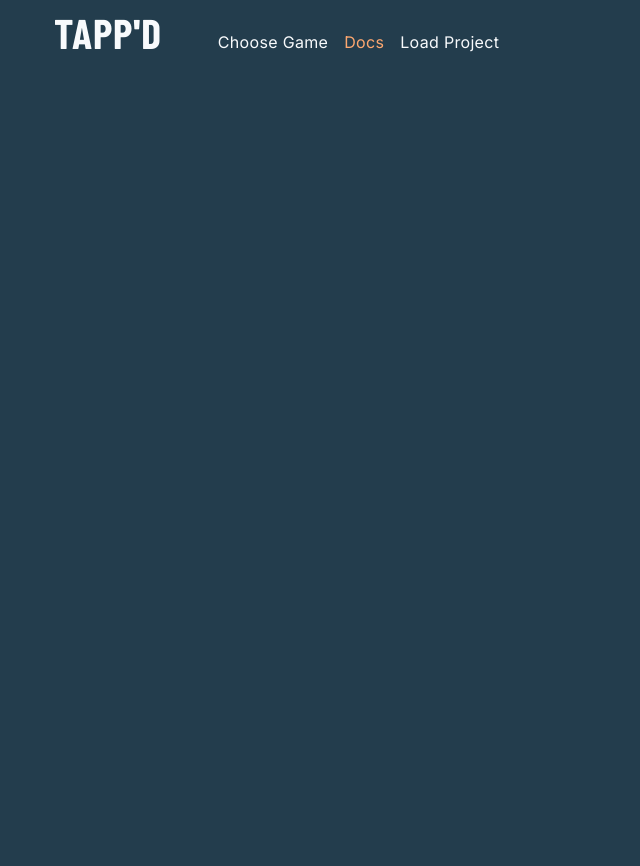
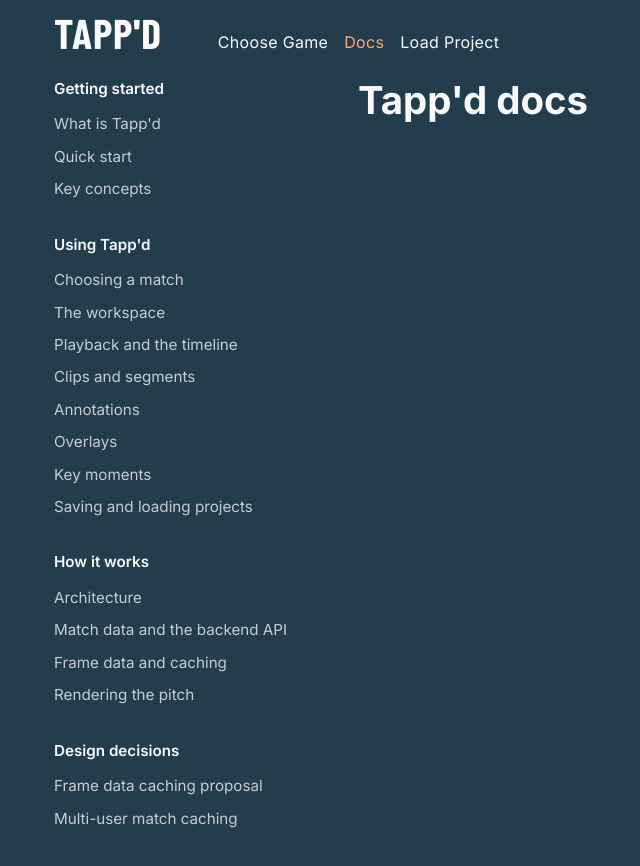
Before and after one commit to MihirT906/PlayTactix, a React (Vite) app in the folder frontend/: page / in a window 1280 px wide. Both pictures are taken after a click on the button "Docs". Shown: the top 866 px of the page, without its empty margins (10-650 px from the left). Before the commit the page ends 800 px from the top, so only its background shows below. Built offline with nearby package versions, Linux system fonts and the light colour scheme; no server answers; a web font is replaced by a local one.

Commit message:
Add docs nav

```diff
--- a/frontend/src/App.tsx
+++ b/frontend/src/App.tsx
@@ -29,6 +29,7 @@ const ROUTES = {
   picker: '/matches',
   workspace: '/matches/:matchId',
   docs: '/docs',
+  docsPage: '/docs/:slug',
 } as const
 
 const workspacePath = (matchId: number) => `/matches/${matchId}`
@@ -110,7 +111,8 @@ function AppContent({
 
     const navigate = useNavigate()
     const isPickerRoute = useMatch(ROUTES.picker) !== null
-    const isDocsRoute = useMatch(ROUTES.docs) !== null
+    // The splat also matches /docs itself, so the Docs button stays active on the docs home and every page.
+    const isDocsRoute = useMatch(`${ROUTES.docs}/*`) !== null
     const workspaceRoute = useMatch(ROUTES.workspace)
     const urlMatchId = workspaceRoute ? parseMatchId(workspaceRoute.params.matchId) : null
     // Set when the match a workspace URL names could not be downloaded.
@@ -504,6 +506,7 @@ function AppContent({
           } />
 
           <Route path={ROUTES.docs} element={<DocsPage />} />
+          <Route path={ROUTES.docsPage} element={<DocsPage />} />
 
           <Route path="*" element={<Navigate to={ROUTES.landing} replace />} />
           </Routes>
--- /dev/null
+++ b/frontend/src/pages/Docs/Docs.css
@@ -0,0 +1,18 @@
+.docs { display: grid; grid-template-columns: 16rem minmax(0, 1fr); column-gap: 3rem; align-items: start; color: var(--color-text-primary); font-family: var(--font-family-sans); padding: 1.5rem 0 4rem; }
+@media (max-width: 48rem) {
+  .docs { display: block; }
+  .docs-sidebar { position: static; max-height: none; margin-bottom: 2rem; }
+}
+
+/* Stays in view while the page scrolls, and scrolls itself if the list is taller than the window */
+.docs-sidebar { position: sticky; top: 1.5rem; max-height: calc(100vh - 3rem); overflow-y: auto; }
+.docs-sidebar-section + .docs-sidebar-section { margin-top: 1.75rem; }
+.docs-sidebar-heading { margin: 0 0 0.5rem; font-size: 0.95rem; font-weight: 600; color: var(--color-text-primary); }
+.docs-sidebar-list { list-style: none; margin: 0; padding: 0; }
+.docs-sidebar-link { display: block; padding: 0.3rem 0; font-size: 0.95rem; color: var(--color-text-muted); text-decoration: none; }
+.docs-sidebar-link:hover { color: var(--color-text-primary); }
+.docs-sidebar-link.is-active { color: var(--color-accent); }
+.docs-sidebar-link:focus-visible { outline: 2px solid var(--focus-outline-color); outline-offset: 2px; }
+
+.docs-article { max-width: 48rem; }
+.docs-title { margin: 0 0 1.5rem; font-size: 2.4rem; font-weight: 700; line-height: 1.15; }
--- a/frontend/src/pages/Docs/DocsPage.tsx
+++ b/frontend/src/pages/Docs/DocsPage.tsx
@@ -1,3 +1,21 @@
+import { Navigate, useParams } from 'react-router-dom'
+import { APP_CONFIG } from '../../config'
+import DocsSidebar from './DocsSidebar'
+import { DOCS_HOME_PATH, findDocsPage } from './docsNav'
+import './Docs.css'
+
+// Serves both the docs home (/docs, no slug) and each page (/docs/:slug).
 export default function DocsPage() {
-  return <div className="docs" />
+  const { slug } = useParams()
+  const page = slug ? findDocsPage(slug) : null
+  if (slug && !page) return <Navigate to={DOCS_HOME_PATH} replace />
+
+  return (
+    <div className="docs">
+      <DocsSidebar />
+      <article className="docs-article">
+        <h1 className="docs-title">{page ? page.title : `${APP_CONFIG.brand.title} docs`}</h1>
+      </article>
+    </div>
+  )
 }
--- /dev/null
+++ b/frontend/src/pages/Docs/DocsSidebar.tsx
@@ -0,0 +1,26 @@
+import { NavLink } from 'react-router-dom'
+import { DOCS_SECTIONS, docsPagePath } from './docsNav'
+
+export default function DocsSidebar() {
+  return (
+    <nav className="docs-sidebar" aria-label="Docs">
+      {DOCS_SECTIONS.map((section) => (
+        <section key={section.title} className="docs-sidebar-section">
+          <h2 className="docs-sidebar-heading">{section.title}</h2>
+          <ul className="docs-sidebar-list">
+            {section.pages.map((page) => (
+              <li key={page.slug}>
+                <NavLink
+                  to={docsPagePath(page.slug)}
+                  className={({ isActive }) => `docs-sidebar-link ${isActive ? 'is-active' : ''}`}
+                >
+                  {page.title}
+                </NavLink>
+              </li>
+            ))}
+          </ul>
+        </section>
+      ))}
+    </nav>
+  )
+}
--- /dev/null
+++ b/frontend/src/pages/Docs/docsNav.ts
@@ -0,0 +1,60 @@
+import { APP_CONFIG } from '../../config'
+
+export type DocsNavPage = {
+  slug: string
+  title: string
+}
+
+export type DocsNavSection = {
+  title: string
+  pages: DocsNavPage[]
+}
+
+const brand = APP_CONFIG.brand.title
+
+export const DOCS_HOME_PATH = '/docs'
+export const docsPagePath = (slug: string) => `${DOCS_HOME_PATH}/${slug}`
+
+// The sidebar, in order. Every docs page is listed here; a slug not listed is not a page.
+export const DOCS_SECTIONS: DocsNavSection[] = [
+  {
+    title: 'Getting started',
+    pages: [
+      { slug: 'what-is-tappd', title: `What is ${brand}` },
+      { slug: 'quick-start', title: 'Quick start' },
+      { slug: 'key-concepts', title: 'Key concepts' },
+    ],
+  },
+  {
+    title: `Using ${brand}`,
+    pages: [
+      { slug: 'choosing-a-match', title: 'Choosing a match' },
+      { slug: 'the-workspace', title: 'The workspace' },
+      { slug: 'playback-and-the-timeline', title: 'Playback and the timeline' },
+      { slug: 'clips-and-segments', title: 'Clips and segments' },
+      { slug: 'annotations', title: 'Annotations' },
+      { slug: 'overlays', title: 'Overlays' },
+      { slug: 'key-moments', title: 'Key moments' },
+      { slug: 'saving-and-loading-projects', title: 'Saving and loading projects' },
+    ],
+  },
+  {
+    title: 'How it works',
+    pages: [
+      { slug: 'architecture', title: 'Architecture' },
+      { slug: 'match-data-and-the-backend-api', title: 'Match data and the backend API' },
+      { slug: 'frame-data-and-caching', title: 'Frame data and caching' },
+      { slug: 'rendering-the-pitch', title: 'Rendering the pitch' },
+    ],
+  },
+  {
+    title: 'Design decisions',
+    pages: [
+      { slug: 'frame-data-caching-proposal', title: 'Frame data caching proposal' },
+      { slug: 'multi-user-match-caching', title: 'Multi-user match caching' },
+    ],
+  },
+]
+
+export const findDocsPage = (slug: string) =>
+  DOCS_SECTIONS.flatMap((section) => section.pages).find((page) => page.slug === slug) ?? null
```
